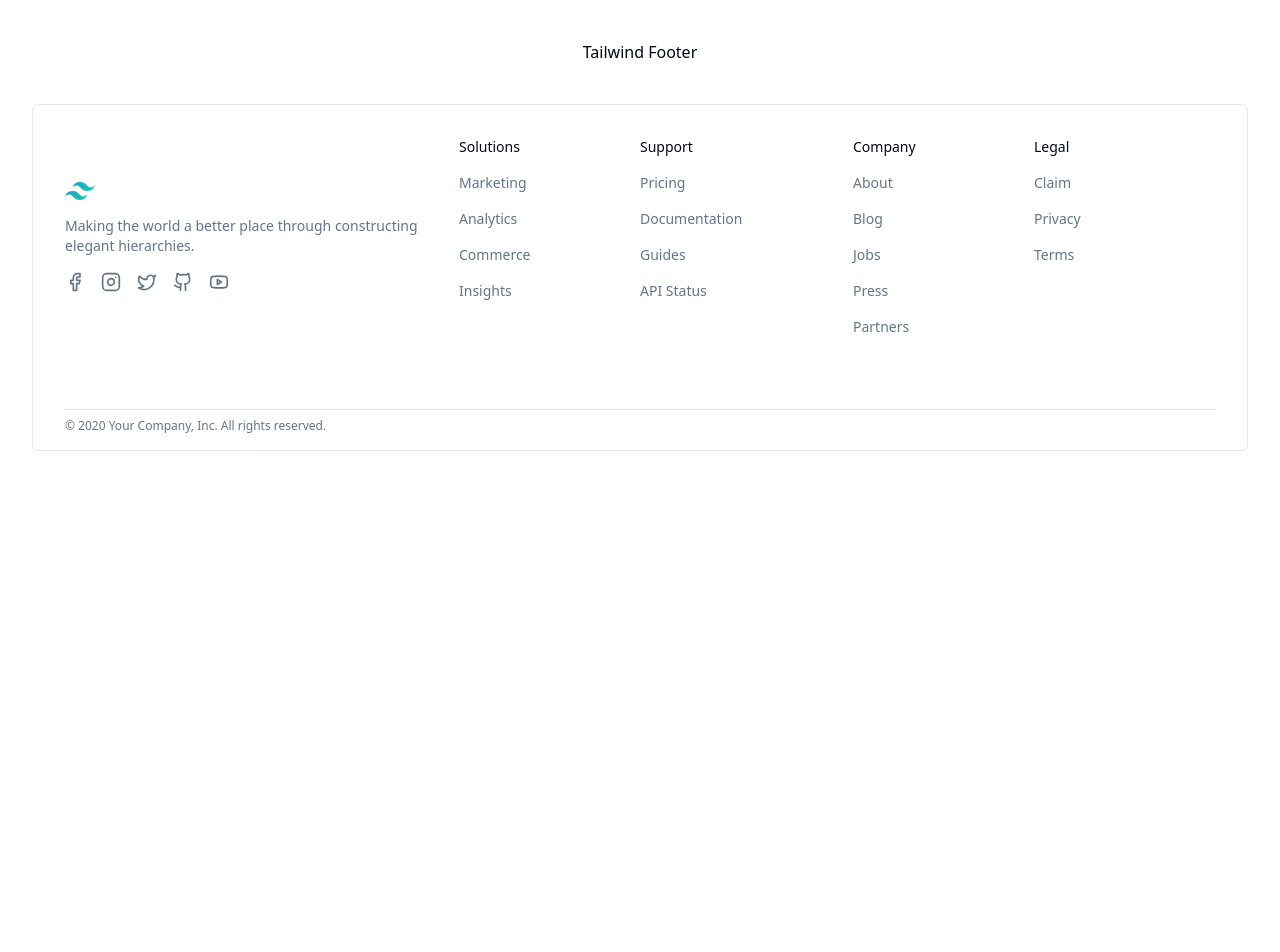
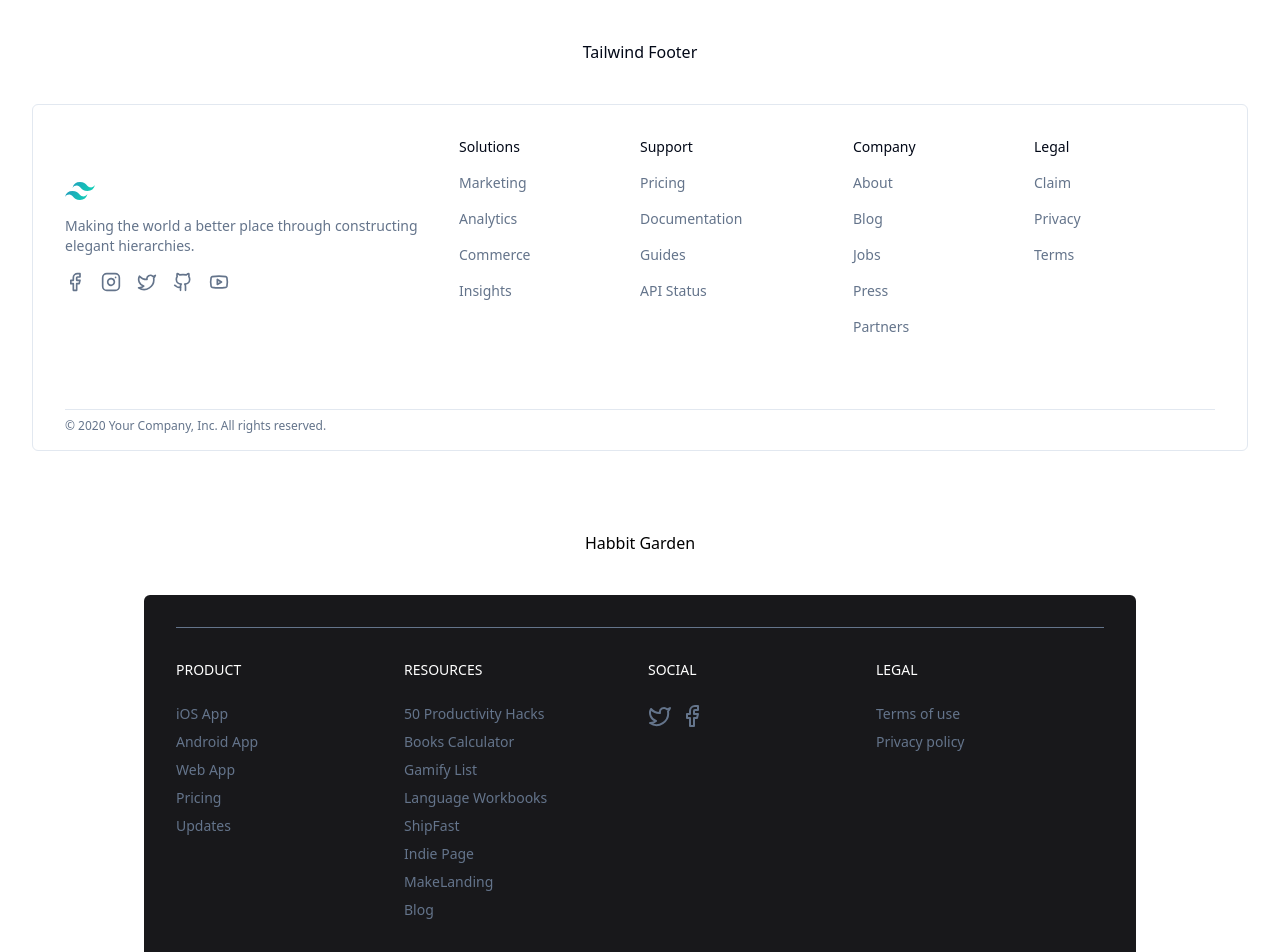
Before and after one commit to inderjotx/upwork, a Next.js app: page / in a window 1280 px wide. Shown: the top 952 px of the page. Before the commit the page ends 800 px from the top, so only its background shows below. Built offline with nearby package versions, Linux system fonts and the light colour scheme.

Commit message:
tailwind footer

```diff
--- a/src/app/page.tsx
+++ b/src/app/page.tsx
@@ -13,6 +13,14 @@
 
 
 
+const habbitRows = [
+  ['PRODUCT', 'iOS App', 'Android App', 'Web App', 'Pricing', 'Updates'],
+  ['RESOURCES', '50 Productivity Hacks', 'Books Calculator', 'Gamify List', 'Language Workbooks', 'ShipFast', 'Indie Page', 'MakeLanding', 'Blog'],
+  ['SOCIAL', 'Twitter', 'Facebook'],
+  ['LEGAL', 'Terms of use', 'Privacy policy']
+];
+
+
 export default function Home() {
   return (
 
@@ -21,7 +29,7 @@
       <div className="flex flex-col items-center w-full px-8">
         <h1 className="w-full text-center my-10">Tailwind Footer</h1>
 
-        <div className="grid grid-cols-6  border  rounded-md w-full  mb-20 gap-8 p-8 pb-2 " >
+        <div className="grid grid-cols-6  border  rounded-md w-full  mb-10 gap-8 p-8 pb-2 " >
 
           <div className="lg:col-span-2 col-span-6 flex flex-col justify-center gap-4 items-start" >
 
@@ -131,6 +139,105 @@
         </div>
       </div>
 
+
+
+
+      <div className="flex flex-col items-center w-full md:px-36 px-4 mb-10 rounded-md">
+        <h1 className="w-full text-center my-10 text-black">Habbit Garden</h1>
+
+
+        <div className="grid grid-cols-2 gap-4 w-full bg-zinc-900 p-8 rounded-md " >
+
+          <div className="col-span-2" >
+            <Separator className="bg-muted-foreground" />
+          </div>
+
+          <div className=" col-span-2 md:col-span-1 flex">
+
+            <div className="flex flex-col gap-2 w-1/2  ">
+
+              {
+                habbitRows[0].map((item, index) => {
+
+                  return (
+                    <div key={index} className="text-muted-foreground first:my-4 first:text-white first:font-medium text-sm">
+                      {item}
+                    </div>
+                  )
+                }
+
+                )}
+
+            </div>
+
+            <div className="flex flex-col gap-2 w-1/2">
+
+              {
+                habbitRows[1].map((item, index) => {
+
+                  return (
+                    <div key={index} className="text-muted-foreground first:my-4 first:text-white first:font-medium text-sm">
+                      {item}
+                    </div>
+                  )
+                }
+
+                )}
+            </div>
+
+
+
+          </div>
+
+
+          <div className="col-span-2  md:col-span-1   flex ">
+
+            <div className="flex flex-col gap-2 w-1/2">
+
+              <div className="text-muted-foreground first:my-4 first:text-white first:font-medium text-sm">
+                SOCIAL
+              </div>
+
+              <div className="text-muted-foreground first:my-4 flex gap-2  first:font-medium text-sm">
+                <Twitter /> <Facebook />
+              </div>
+
+            </div>
+
+            <div className="flex flex-col gap-2 w-1/2">
+
+              {
+                habbitRows[3].map((item, index) => {
+
+                  return (
+                    <div key={index} className="text-muted-foreground first:my-4 first:text-white first:font-medium text-sm">
+                      {item}
+                    </div>
+                  )
+                }
+
+                )}
+            </div>
+
+
+
+          </div>
+
+
+
+          <div className="col-span-2 text-center text-muted-foreground text-sm mt-10"  >
+            <p>“Habits are the compound interest of self-improvement”
+            </p>
+            <p>Built with love by Inderjot Singh</p>
+          </div>
+
+        </div>
+
+
+
+      </div>
+
+
     </div >
   );
 }
```
